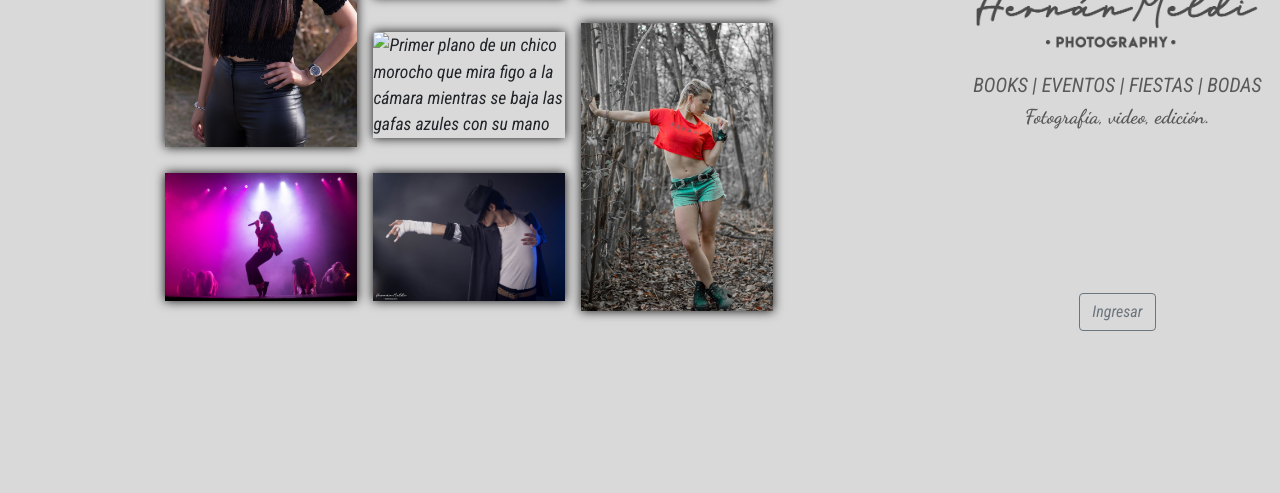
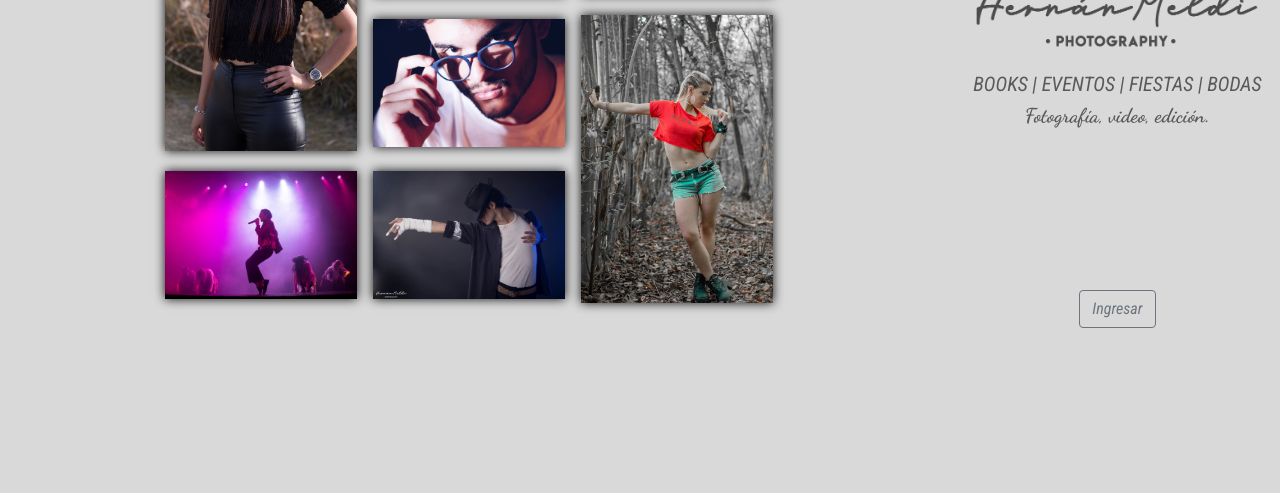
Before and after one commit to mmakenn/hernanmeldifotografia, a website: page index.html in a window 1280 px wide. Shown: the part 231-724 px from the top of the page. Drawn offline with nearby package versions, Linux system fonts and the light colour scheme.

Commit message:
Correccion de link a imagen

```diff
--- a/index.html
+++ b/index.html
@@ -44,7 +44,7 @@
         <img class="tc2" src="images/theater/tc2.jpg" alt="Imitador de Mickel Jackson en el escenario con humo de fondo y luces cian" loading='lazy'>
         <img class="th3" src="images/theater/th3.jpg" alt="Imitador de Mickel Jackson de perfil en el escenario con humo de fondo y luces magenta, parado en sus puntas de pie, sosteniendo el microfono" loading='lazy'>
         <img class="bv9" src="images/books/bv9.jpg" alt="Chica rubia parada junto a un árbol, con una mano se sostiene de él y con la otra se agarra el cabello y lo mira. El fondo es desaturado y su ropa es de colores fuertes." loading='lazy'>
-        <img class="bh9" src="images/books/bh9.jpg" alt="Primer plano de un chico morocho que mira figo a la cámara mientras se baja las gafas azules con su mano" loading='lazy'>
+        <img class="bh9" src="images/books/bh5.jpg" alt="Primer plano de un chico morocho que mira figo a la cámara mientras se baja las gafas azules con su mano" loading='lazy'>
     </div>
 
     <a class="btn btn-outline-secondary" href="pages/website.html" role="button">Ingresar</a>
```
